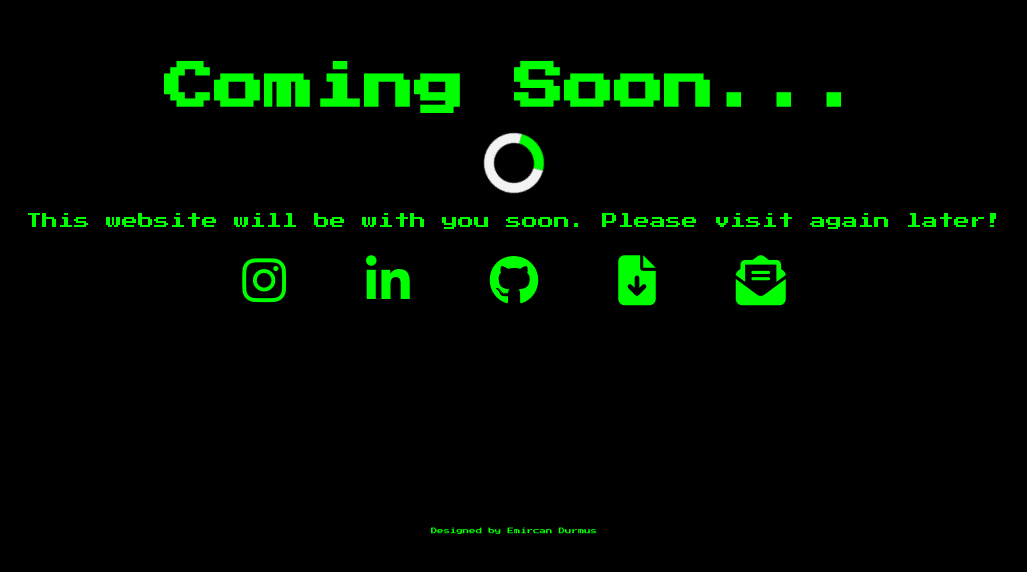
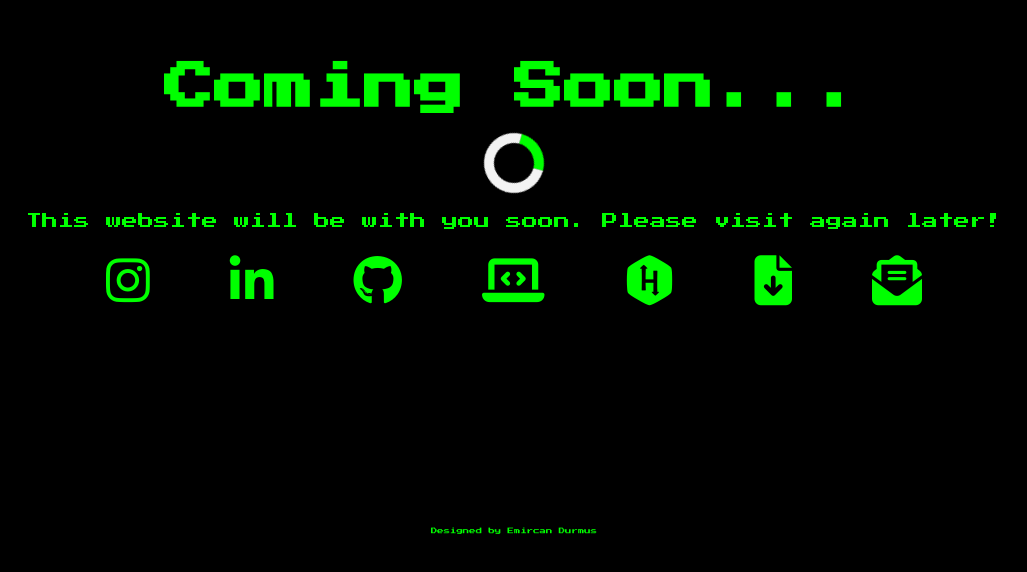
Before and after one commit to durmusemircan/Portfolio-Coming-Soon, a plain HTML site: page index.html in a window 1280 px wide. Shown: the part 226-798 px from the top of the page, without its empty margins (126-1153 px from the left). Drawn offline with Linux system fonts and the light colour scheme.

Commit message:
Update index.html

```diff
--- a/index.html
+++ b/index.html
@@ -27,6 +27,12 @@
             <a href="https://github.com/durmusemircan" target="_blank" title="GitHub">
                 <i class="fab fa-github"></i>
             </a>
+             <a href="https://leetcode.com/emircandurmus/" target="_blank" title="Leetcode">
+                <i class="fas fa-laptop-code"></i>
+            </a>
+            <a href="https://www.hackerrank.com/emircandurmus" target="_blank" title="Hackerrank">
+                <i class="fab fa-hackerrank"></i>
+            </a>
             <a href="EmircanDurmusCV.pdf" target="_blank" title="Download CV">
                 <i class="fas fa-file-download"></i>
             </a>
```
